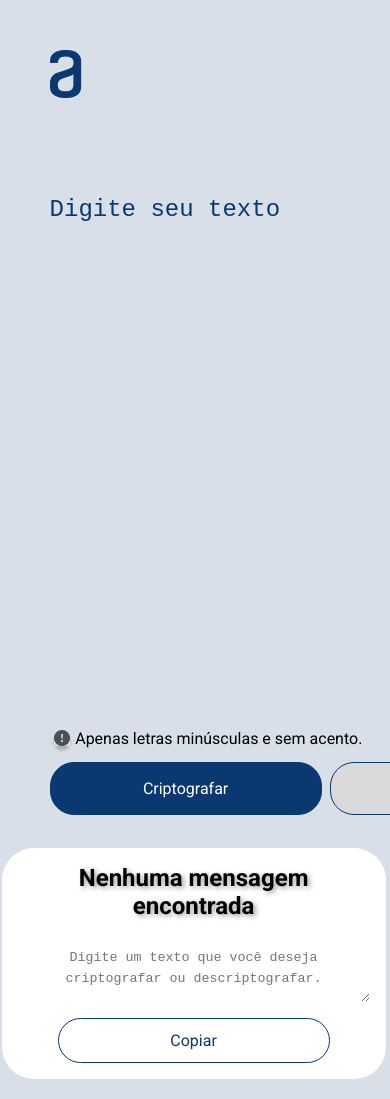
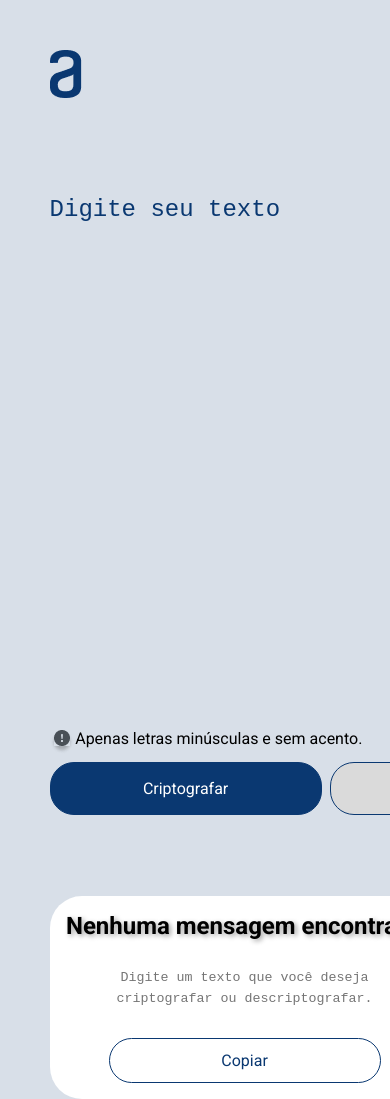
Before and after one commit to van-gomes/text-decoder-challenge-react, a React (Create React App) app: page / in a window 390 px wide. Shown: the top 1099 px of the page. Built offline with nearby package versions, Linux system fonts and the light colour scheme.

Commit message:
CSS for tablet and mobile Decoder component

```diff
--- a/src/components/Decoder/Decoder.module.css
+++ b/src/components/Decoder/Decoder.module.css
@@ -73,6 +73,9 @@
     .container__decoder {
         position: absolute;
         top: 53rem;
+        max-width: 33rem;
+        width: 100%;
+        margin: 3rem;
     }
 
     .img_text_decoder {
@@ -84,6 +87,9 @@
     .container__decoder {
         position: absolute;
         top: 53rem;
+        max-width: 33rem;
+        width: 100%;
+        margin: 3rem;
     }
 
     .img_text_decoder {
```
